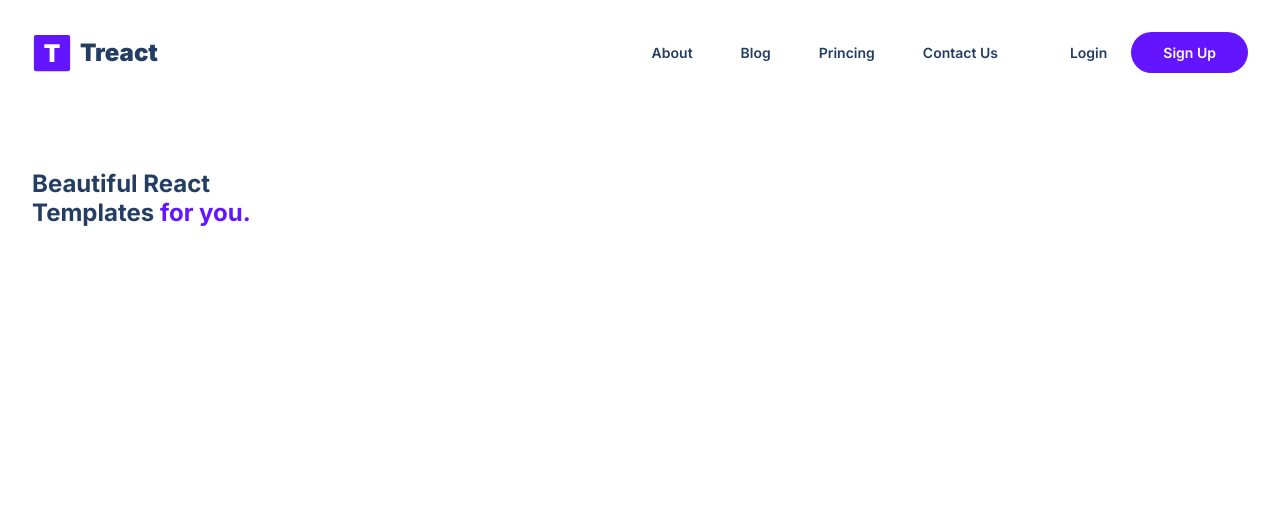
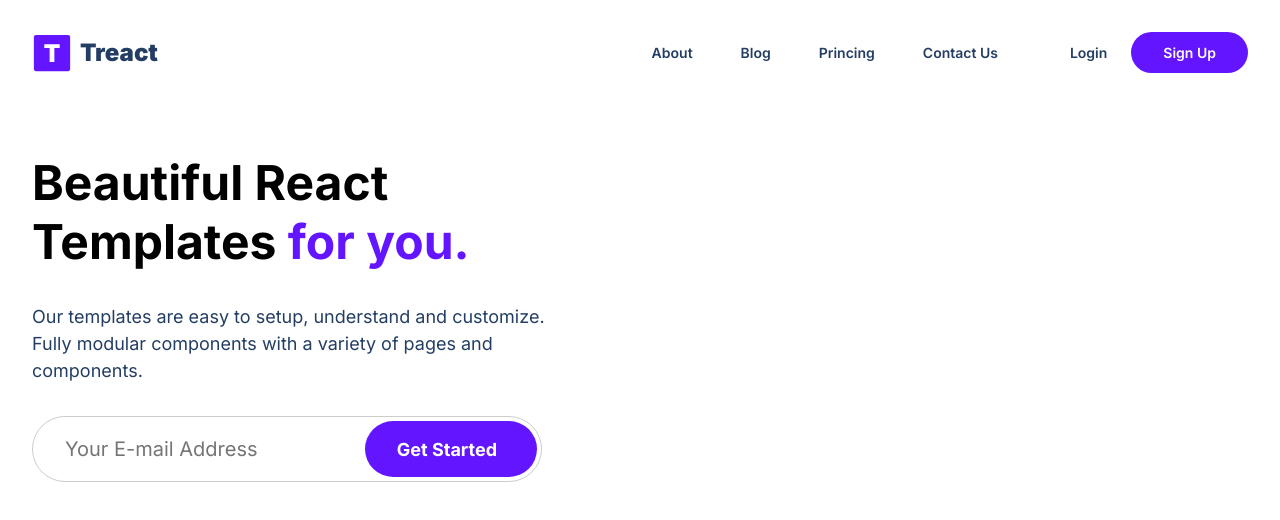
Before and after one commit to tonifong3696/Treat, a plain HTML site: page index.html in a window 1280 px wide. Drawn offline with Linux system fonts and the light colour scheme.

Commit message:
first commit

```diff
--- a/index.html
+++ b/index.html
@@ -24,8 +24,15 @@
                 </ul>
             </div>
         </nav>
-        <div class="landing-container">
-            <h1 class="landing-tile">Beautiful React <br> Templates <span class="purple">for you.</span></h1>
+        <div class="container">
+            <div class="primary-container">
+                <h1 class="landing-title">Beautiful React <br> Templates <span class="purple">for you.</span></h1>
+                <p class="landing-para">Our templates are easy to setup, understand and customize. Fully modular components with a variety of pages and components.</p>
+                <div class="signup-container">
+                    <input type="email" placeholder="Your E-mail Address">
+                    <button>Get Started</button>
+                </div>
+            </div>
         </div>
     </section>
 </body>
--- a/styles.css
+++ b/styles.css
@@ -13,7 +13,7 @@ body {
 }
 
 p {
-    line-height: 1.5px;
+    line-height: 1.5;
 }
 
 a {
@@ -102,11 +102,71 @@ img {
 
 /* LANDING */
 
-.landing-container {
+.container {
+    max-width: 1280px;
+    display: flex;
+    margin-left: auto;
+    margin-right: auto;
+    padding-top: 5rem;
+    padding-bottom: 5rem;
+
+}
+
+.primary-container {
     width: 100%;
-    padding-top: 6rem;
+    max-width: 540px;
+}
+
+.landing-para {
+    font-size: 18px;
+    margin: 32px 0;
+
 }
 
 .landing-title {
-    font-size: 500px;
+    font-size: 48px;
+    color: black
 }
+
+.signup-container {
+    position: relative;
+    width: 100%;
+    max-width: 510px;
+}
+
+.signup-container input {
+    width: 100%;
+    padding: 20px 192px 20px 32px;
+    border-style: solid;
+    border-width: 2px;
+    color: #e0e0e0 ;
+    font-size: 20px;
+    border: 1px solid #ccc;
+    border-radius: 50px;
+
+}
+
+
+
+.signup-container button {
+  position: absolute;
+  right: 5px;
+  top: 5px;
+  bottom: 5px;
+  cursor: pointer;
+  display: flex;
+  justify-content: center;
+  align-items: center;
+  font-weight: 700;
+  font-size: 18px;
+  border: none;
+  background-color: #6415ff;
+  color: #ffffff;
+  padding: 20px 40px 20px 32px;
+  border-radius: 99999px;
+  transition: background-color 0.3s ease;
+}
+
+ button:hover {
+    background-color: #5112d1;
+}
```
